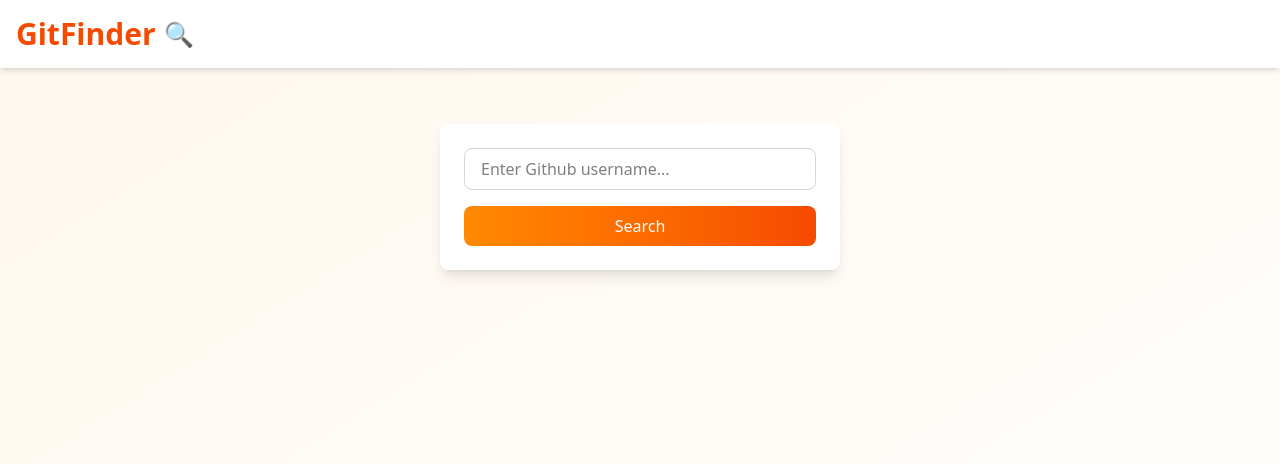
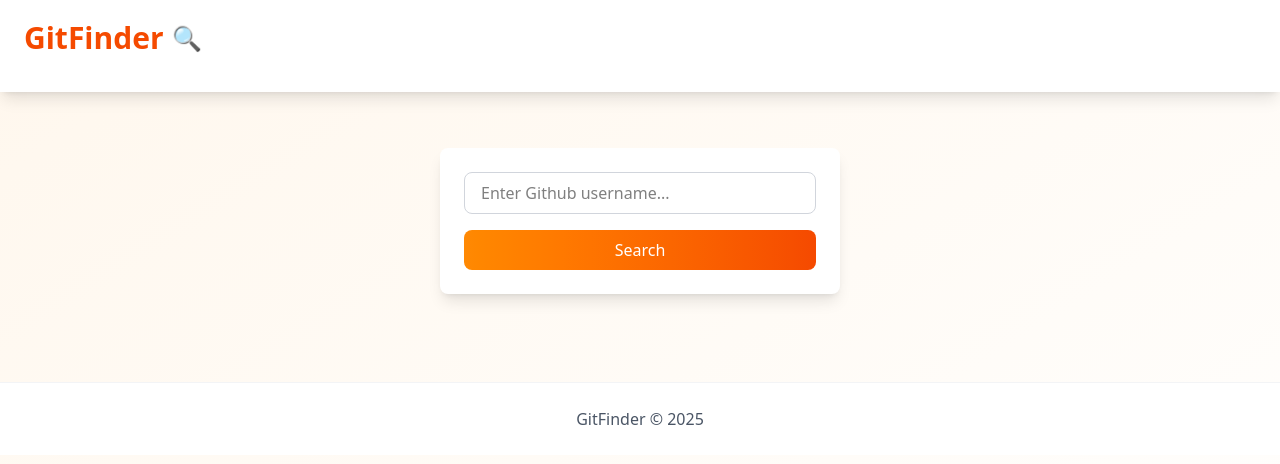
Before and after one commit to sambhavbohra/GitFinder, a React (Vite) app: page / in a window 1280 px wide. Shown: the top 464 px of the page. Built offline with nearby package versions, Linux system fonts and the light colour scheme.

Commit message:
Fetching data from github and displaying it

```diff
--- a/package.json
+++ b/package.json
@@ -13,6 +13,7 @@
     "@tailwindcss/vite": "^4.1.4",
     "react": "^19.0.0",
     "react-dom": "^19.0.0",
+    "react-router-dom": "^7.5.1",
     "tailwindcss": "^4.1.4"
   },
   "devDependencies": {
--- a/src/App.jsx
+++ b/src/App.jsx
@@ -1,38 +1,59 @@
 import { useState } from 'react'
 import SearchBar from './components/SearchBar'
+import ProfileCard from './components/ProfileCard';
 
 function App() {
-  const [searchTerm, setSearchTerm] = useState('');
+  const [userData, setUserData] = useState(null);
+  const [errorMsg, setErrorMsg] = useState('');
 
-  const handleSearch = (username) => {
-    console.log(`Searching for ${username}`);
-    setSearchTerm(username);
+  const handleSearch = async (username) => {
+    try {
+      setErrorMsg('');
+      const response = await fetch(`https://api.github.com/users/${username}`);
+      if(!response.ok) {
+        throw new Error('User not found');
+      }
+      const data = await response.json();
+      setUserData(data);
+    } catch (err) {
+      setUserData(null);
+      setErrorMsg(err.message);
+    }
   };
 
   return (
     <div className="min-h-screen bg-gradient-to-br from-orange-50 to-white">
-      <nav className="bg-white shadow-md">
-        <div className="max-w-7xl mx-auto px-4 py-4">
-          <h1 className="text-3xl font-bold text-orange-600 flex items-center gap-2">
+      <nav className="bg-white shadow-lg sticky top-0 z-10">
+        <div className="max-w-7xl mx-auto px-6 py-5">
+          <h1 className="text-3xl font-bold text-orange-600 flex items-center gap-2 mb-4">
             GitFinder <span className="text-2xl">🔍</span>
           </h1>
         </div>
       </nav>
 
-      <main className="container mx-auto px-4 py-8">
-        <SearchBar onSearch={handleSearch} />
+      <main className="max-w-7xl mx-auto px-6 py-8">
+        <div className="mb-8">
+          <SearchBar onSearch={handleSearch} />
+        </div>
 
-        {searchTerm && (
-          <div className="mt-6 p-4 bg-white rounded-lg shadow-md animate-fade-in-down">
-            <p className="text-gray-700">
-              Searching for:
-              <span className="ml-2 font-semibold text-orange-600">
-                {searchTerm}
-              </span>
-            </p>
+        {errorMsg && (
+          <div className="p-4 bg-red-50 border border-red-200 rounded-lg mb-6 animate-fade-in">
+            <p className="text-red-600 text-center">{errorMsg}</p>
+          </div>
+        )}
+
+        {userData && (
+          <div className="animate-fade-in">
+            <ProfileCard user={userData} />
           </div>
         )}
       </main>
+
+      <footer className="bg-white mt-auto py-6 border-t border-gray-100">
+        <div className="max-w-7xl mx-auto px-6 text-center text-gray-600">
+          GitFinder © {new Date().getFullYear()}
+        </div>
+      </footer>
     </div>
   )
 }
--- a/src/components/ProfileCard.jsx
+++ b/src/components/ProfileCard.jsx
@@ -0,0 +1,46 @@
+import React from 'react'
+
+function ProfileCard({user}) {
+  return (
+    <div className="bg-white rounded-xl shadow-lg overflow-hidden transform transition-all duration-300 hover:shadow-xl">
+        <div className="p-8">
+            <div className="flex flex-col items-center">
+                <img
+                    src={user.avatar_url}
+                    alt="avatar"
+                    className="w-32 h-32 rounded-full border-4 border-orange-100 shadow-md mb-4"
+                />
+                <h2 className="text-2xl font-bold text-gray-800 mb-1">{user.name || "No name provided"}</h2>
+                <p className="text-orange-600 mb-2">@{user.login}</p>
+                <p className="text-gray-600 text-center mb-6">{user.bio || "No bio provided"}</p>
+
+                <div className="grid grid-cols-3 gap-8 mb-6">
+                    <div className="text-center">
+                        <span className="block text-2xl font-bold text-orange-600">{user.followers}</span>
+                        <span className="text-gray-600">Followers</span>
+                    </div>
+                    <div className="text-center">
+                        <span className="block text-2xl font-bold text-orange-600">{user.following}</span>
+                        <span className="text-gray-600">Following</span>
+                    </div>
+                    <div className="text-center">
+                        <span className="block text-2xl font-bold text-orange-600">{user.public_repos}</span>
+                        <span className="text-gray-600">Repos</span>
+                    </div>
+                </div>
+
+                <a
+                    href={user.html_url}
+                    target="_blank"
+                    rel="noreferrer"
+                    className="inline-block bg-gradient-to-r from-orange-400 to-orange-600 text-white py-2 px-6 rounded-full hover:from-orange-500 hover:to-orange-700 transition-all duration-300 transform hover:-translate-y-1 focus:outline-none focus:ring-2 focus:ring-orange-500 focus:ring-opacity-50"
+                >
+                    View on GitHub
+                </a>
+            </div>
+        </div>
+    </div>
+  )
+}
+
+export default ProfileCard
```
Also changed, not shown: 1 other file (tests, documents, lock files or other folders).
